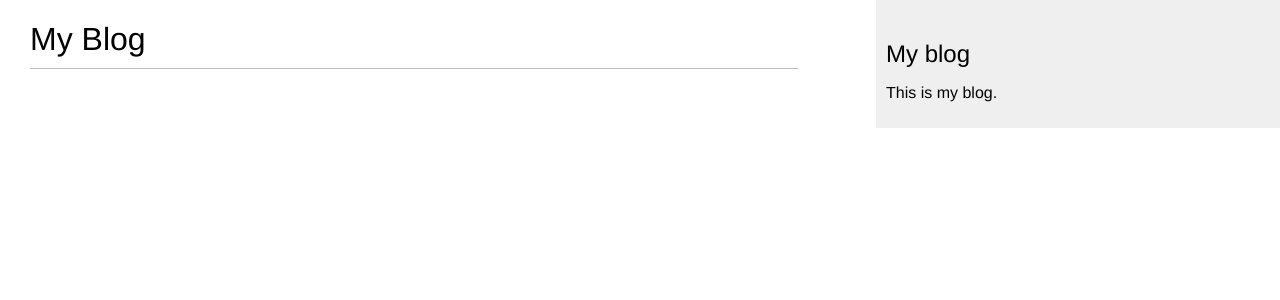
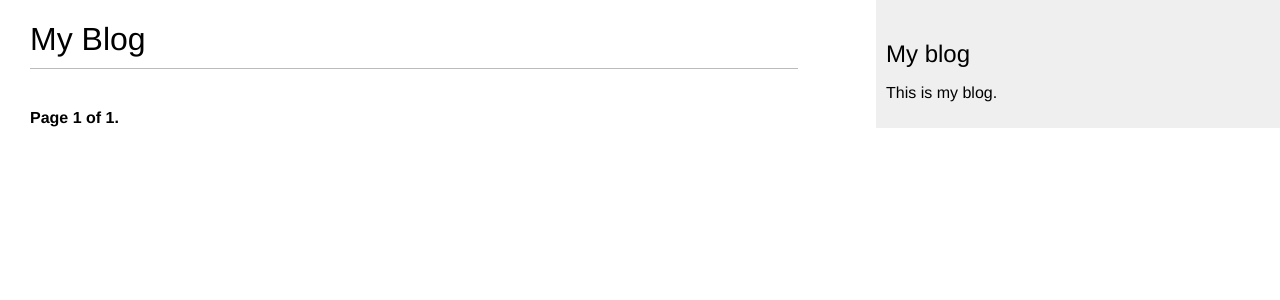
Before and after one commit to pqtrng/dj_blog, a Django app: page /blog/ in a window 1280 px wide. Shown: the top 300 px of the page. Run offline with Django 3.2, Linux system fonts and the light colour scheme; data that the repository does not hold is empty.

Commit message:
Add Pagination Template

```diff
--- a/blog/templates/blog/post/list.html
+++ b/blog/templates/blog/post/list.html
@@ -14,4 +14,5 @@ My Blog
 </p>
 {{ post.body|truncatewords:30|linebreaks}}
 {% endfor %}
+{% include "pagination.html" with page=posts %}
 {% endblock content %}
--- /dev/null
+++ b/blog/templates/pagination.html
@@ -0,0 +1,17 @@
+<div class="pagination">
+    <span class="step-links">
+
+        {% if page.has_previous %}
+        <a href="?page={{ page.previous_page_number}}">Previous</a>
+        {% endif %}
+
+        <span class="current">
+            Page {{ page.number }} of {{ page.paginator.num_pages }}.
+        </span>
+
+        {% if page.has_next %}
+        <a href="?page={{ page.next_page_number }}">Next</a>
+        {% endif %}
+
+    </span>
+</div>
--- a/blog/views.py
+++ b/blog/views.py
@@ -1,11 +1,35 @@
+from django.core import paginator
 from django.shortcuts import render, get_object_or_404
+from django.core.paginator import Paginator, EmptyPage, PageNotAnInteger
 from .models import Post
 
 
 def post_list(request):
     # Get all posts with the published status using published manager is created.
-    posts = Post.published.all()
-    return render(request=request, template_name='blog/post/list.html', context={'posts': posts})
+    object_list = Post.published.all()
+    # Instantiate with the number of objects to display
+    paginator = Paginator(object_list, 3)  # posts in each page
+
+    # Get the current page
+    page = request.GET.get('page')
+    try:
+        # obtain the object for desired page
+        posts = paginator.page(page)
+    except PageNotAnInteger:
+        # If page is not an integer deliver the first page
+        posts = paginator.page(1)
+    except EmptyPage:
+        # If page is out of range deliver last page of results
+        posts = paginator.page(paginator.num_pages)
+
+    return render(
+        request=request,
+        template_name='blog/post/list.html',
+        context={
+            'page': page,
+            'posts': posts
+        }
+    )
 
 
 def post_detail(request, year, month, day, post):
```
